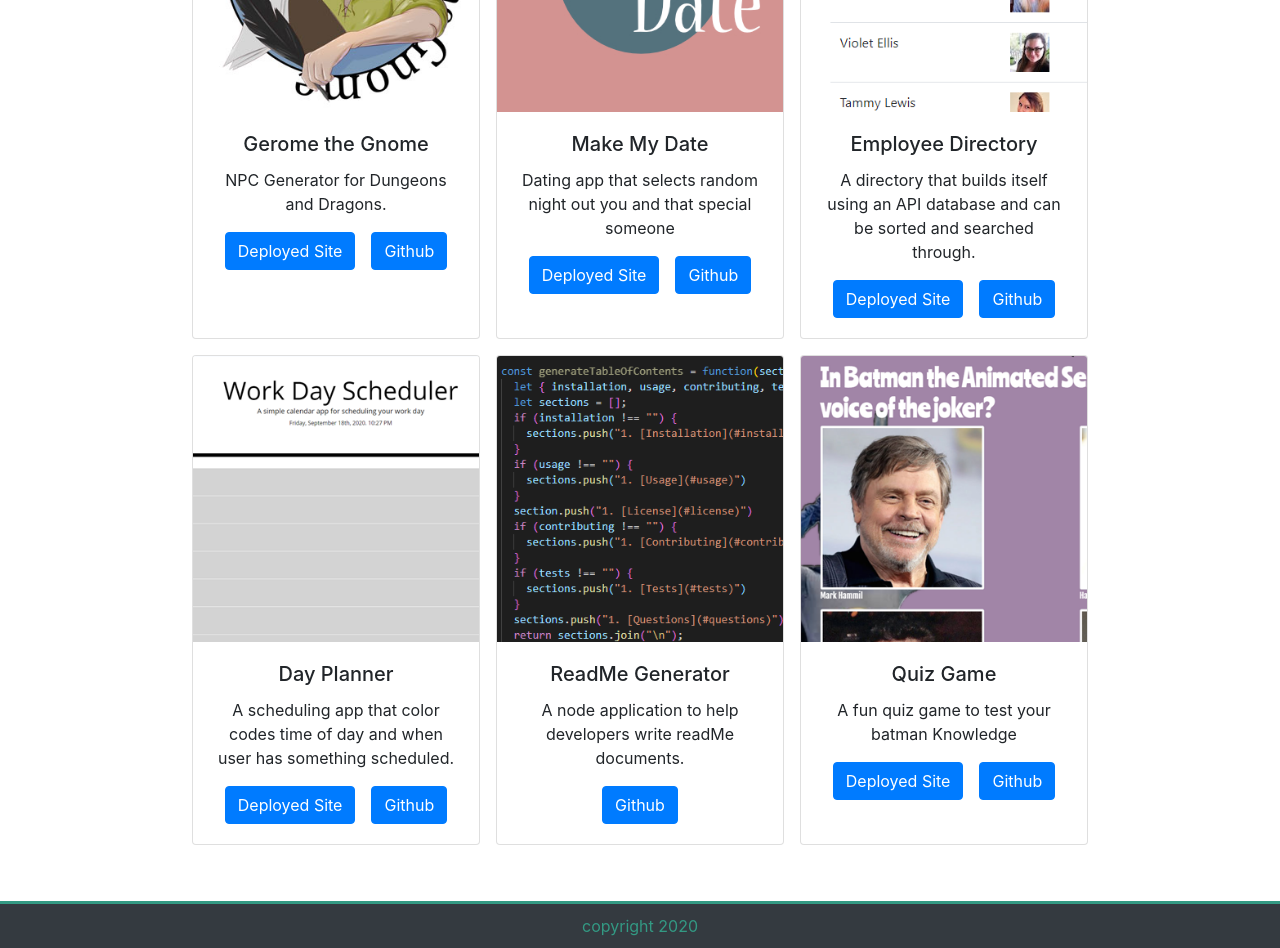
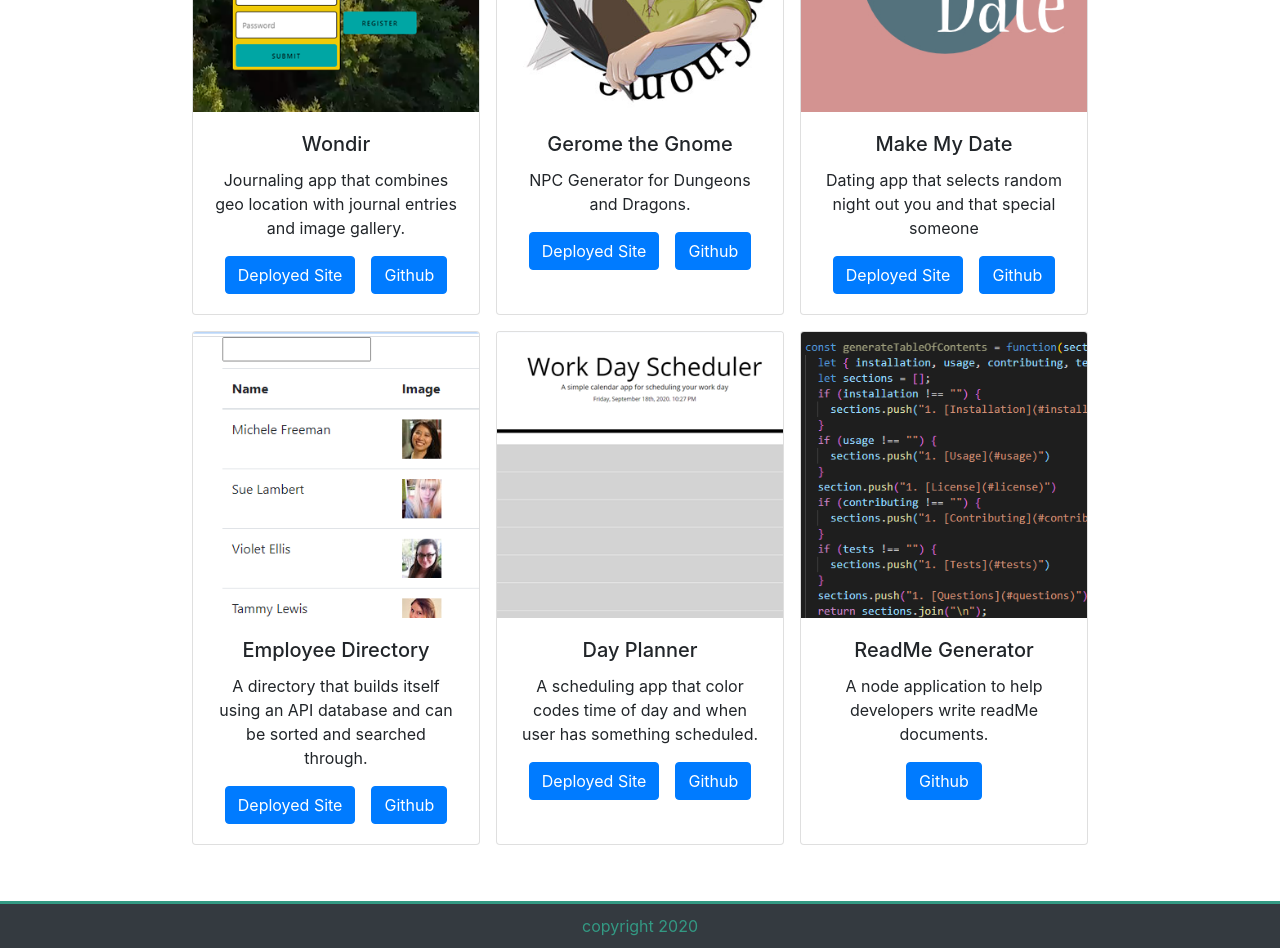
Before and after one commit to insideseanshead/react-portfolio, a React (Create React App) app: page /portfolio in a window 1280 px wide. Shown: the part 500-1448 px from the top of the page. Built offline with nearby package versions, Linux system fonts and the light colour scheme.

Commit message:
updated portfolio page with wondir app

```diff
--- a/src/pages/portfolio/index.js
+++ b/src/pages/portfolio/index.js
@@ -12,6 +12,22 @@ export default function index() {
   return (
     <div className="container mt-3 mb-5">
       <div className="row justify-content-center">
+      <div className="card float-left m-2">
+        <img src={wondir} className="card-img-top" alt="Wondir" />
+        <div className="card-body">
+          <h5 className="card-title">Wondir</h5>
+          <p className="card-text">
+            Journaling app that combines geo location with journal entries and image gallery.
+          </p>
+          <a href="https://wandir-front.herokuapp.com/" className="btn btn-primary mr-3" target="_blank">
+            Deployed Site
+          </a>
+
+          <a href="https://github.com/asmarcd/wandir-front-end" className="btn btn-primary" target="_blank">
+            Github
+          </a>
+        </div>
+      </div>
       <div className="card float-left m-2">
         <img src={gerome} className="card-img-top" alt="Gerome the Gnome Logo" />
         <div className="card-body">
@@ -88,22 +104,7 @@ export default function index() {
           </a>
         </div>
       </div>
-      <div className="card float-left m-2">
-        <img src={quiz} className="card-img-top" alt="Image of quiz question" />
-        <div className="card-body">
-          <h5 className="card-title">Quiz Game</h5>
-          <p className="card-text">
-            A fun quiz game to test your batman Knowledge
-          </p>
-          <a href="https://insideseanshead.github.io/Quiz/" className="btn btn-primary mr-3" target="_blank">
-            Deployed Site
-          </a>
 
-          <a href="https://github.com/insideseanshead/Quiz" className="btn btn-primary" target="_blank">
-            Github
-          </a>
-        </div>
-      </div>
 
       </div>
     </div>
```
